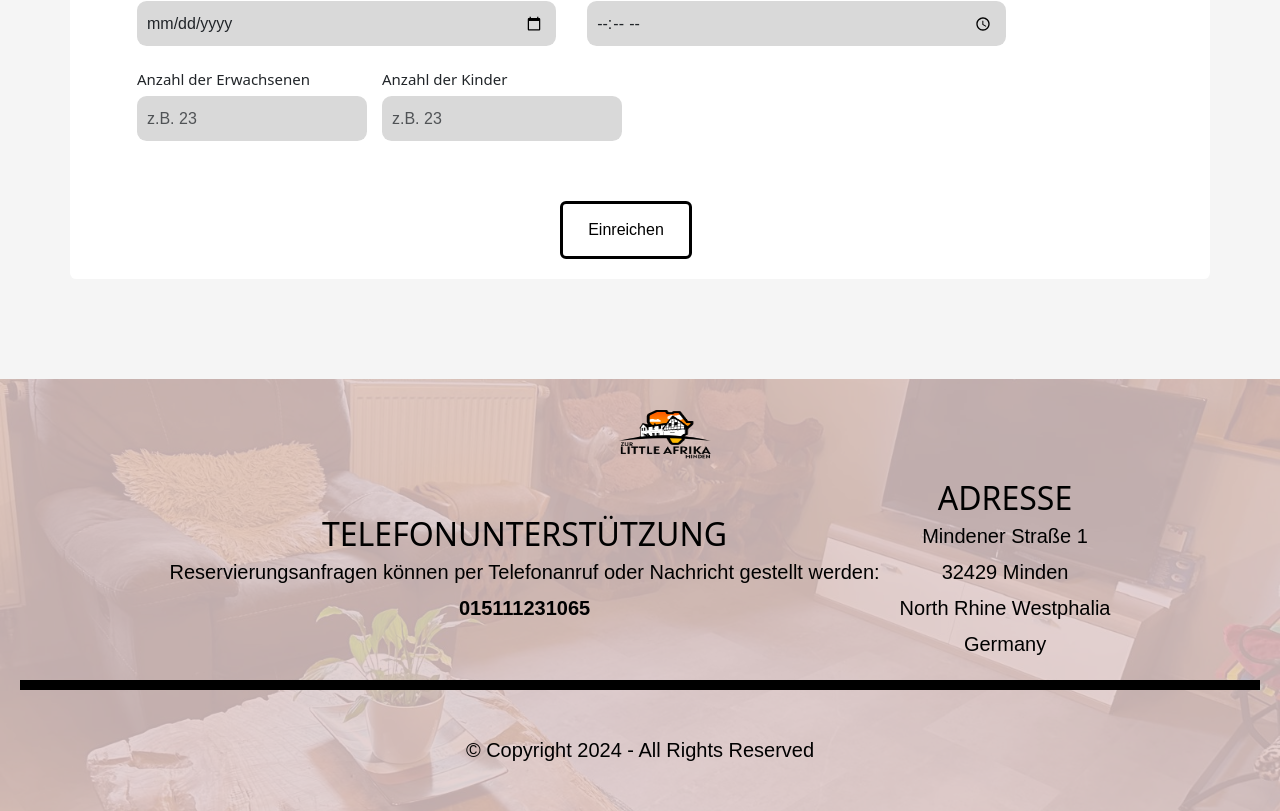
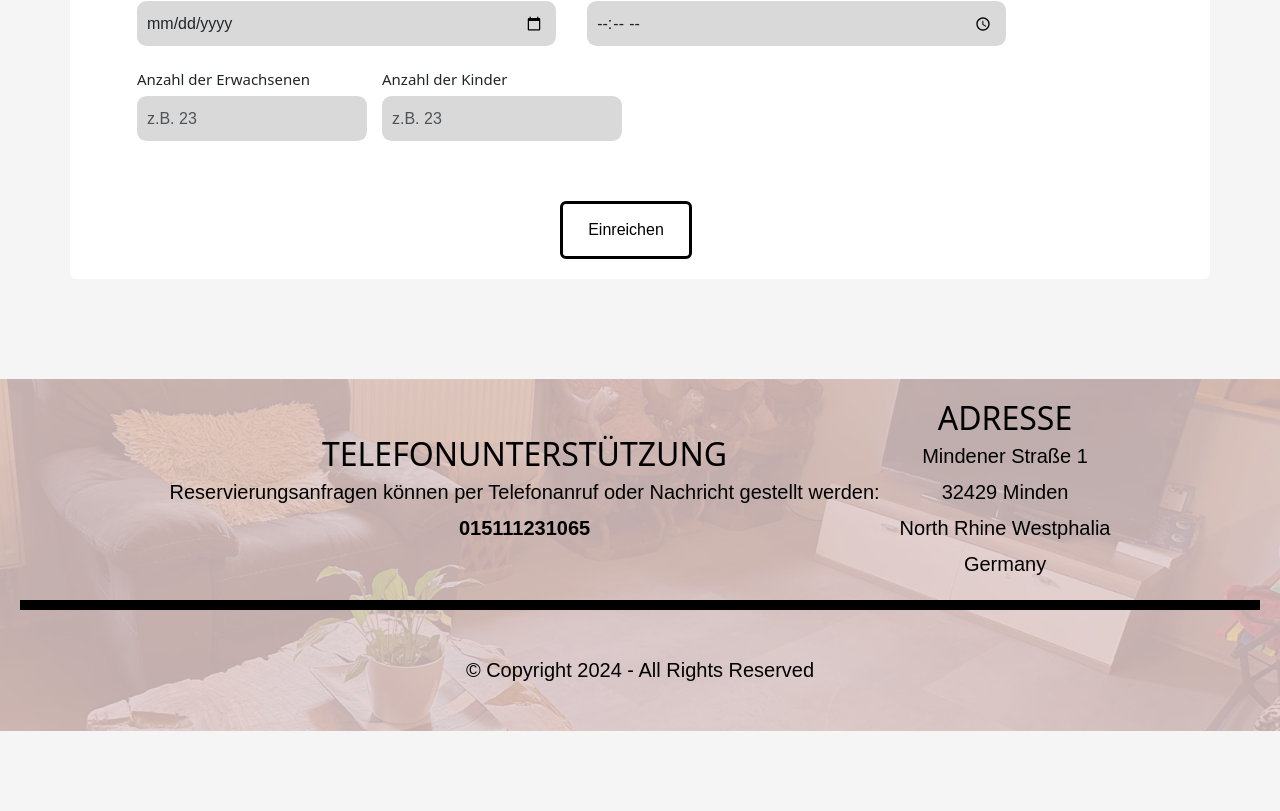
Before and after one commit to ALLEN-AYODEJI/ZurLittleAfrika, a React (Vite) app: page / in a window 1280 px wide. Shown: the part 6200-7011 px from the top of the page. After the commit the page ends 6931 px from the top, so only its background shows below. Built offline with nearby package versions, Linux system fonts and the light colour scheme; a web font is replaced by a local one.

Commit message:
Removed logo on footer

```diff
--- a/src/Components/Footer/Footer.jsx
+++ b/src/Components/Footer/Footer.jsx
@@ -8,9 +8,6 @@ function Footer() {
     <footer id="contact">
       <div className="footer-container">
         <div className="footer-top">
-          <div className="footer-logo">
-            <img src={logo} alt="LittleAfrika Logo" className='logo' />
-          </div>
           <div className="footer-info">
             <div className="footer-section">
               <h2>TELEFONUNTERSTÜTZUNG</h2>
```
